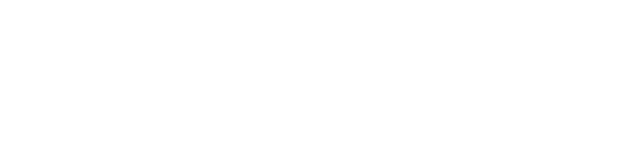
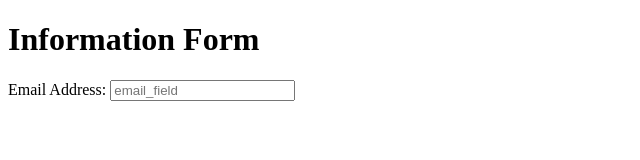
Before and after one commit to Hoizard/ITMD362-Lab2, a plain HTML site: page index.html in a window 1280 px wide. Shown: the whole page, without its empty margins (0-640 px from the left). Drawn offline with Linux system fonts and the light colour scheme.

Commit message:
Added header and email address field for users to input

```diff
--- a/index.html
+++ b/index.html
@@ -1,12 +1,19 @@
 <!DOCTYPE html>
 <html lang="en" class="nojs">
 <head>
-  <title>Lab 3</title>
+  <title>Lab 2</title>
   <meta charset="utf-8" />
   <meta name="viewport" content="width=device-width,initial-scale=1.0,shrink-to-fit=no" />
+  <meta charset="utf-8"/>
   <link rel="stylesheet" media="screen" href="screen.css" />
 </head>
 <body>
+  <form method="get" action="#null">
+    <h1>Information Form</h1>
+    <p>
+      <label>Email Address:</label>
+      <input type:"email" name="email_field" placeholder="email_field">
+    </P>
 
 </body>
 </html>
```
